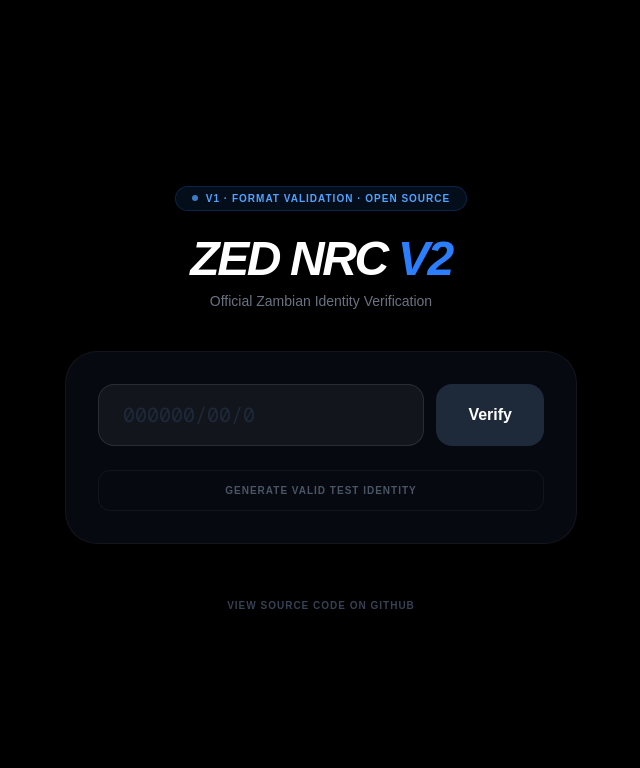
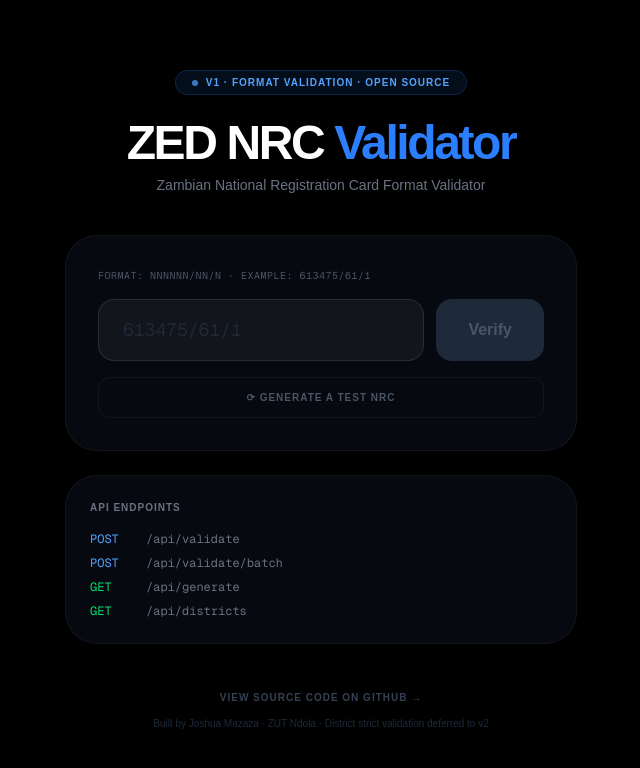
Before and after one commit to THFCMAZ01/zed-nrc-validator, a Next.js app: page / in a window 1280 px wide. Shown: the top 768 px of the page, without its empty margins (319-959 px from the left). Built offline with nearby package versions, Linux system fonts and the light colour scheme.

Commit message:
Update page.tsx

```diff
--- a/src/app/page.tsx
+++ b/src/app/page.tsx
@@ -2,7 +2,9 @@
 
 import { useState } from 'react'
 
-// --- Types ---
+// ─── Local types matching exactly what our API returns ────────────────────────
+// These must match NRCValidationResult in src/types/nrc.types.ts exactly.
+// Do not add fields that the API does not return.
 type NRCSegments = {
   sequence: string
   districtCode: string
@@ -10,13 +12,23 @@ type NRCSegments = {
 }
 
 type ValidationResult =
-  | { valid: true; input: string; segments: NRCSegments; districtName: string; isStrict: boolean }
-  | { valid: false; input: string; error: { code: string; message: string; segment: string }; isStrict: boolean }
+  | { valid: true; input: string; segments: NRCSegments }
+  | { valid: false; input: string; segments?: NRCSegments; error: { code: string; message: string; segment: string } }
 
+// ─── Nationality digit lookup ─────────────────────────────────────────────────
 const NATIONALITY: Record<string, string> = {
   '1': 'Zambian Citizen',
   '2': 'Commonwealth Citizen',
   '3': 'Other Foreign National',
+}
+
+// ─── District code lookup (confirmed codes only) ──────────────────────────────
+// Only 3 codes verified from primary sources.
+// Unknown codes show the raw code — honest, not broken.
+const KNOWN_DISTRICTS: Record<string, string> = {
+  '11': 'Lusaka',
+  '61': 'Ndola',
+  '82': 'Mongu',
 }
 
 export default function Home() {
@@ -25,16 +37,20 @@ export default function Home() {
   const [validating, setValidating] = useState(false)
   const [generating, setGenerating] = useState(false)
 
-  const handleValidate = async () => {
-    const cleanInput = input.trim()
-    if (!cleanInput) return
+  // ─── Validate a specific NRC string ────────────────────────────────────────
+  // Takes the NRC as a parameter instead of reading from state.
+  // This avoids the React state race condition where setInput()
+  // hasn't updated yet when handleValidate runs.
+  const validateNRC = async (nrc: string) => {
+    const cleanNRC = nrc.trim()
+    if (!cleanNRC) return
 
     setValidating(true)
     try {
       const res = await fetch('/api/validate', {
         method: 'POST',
         headers: { 'Content-Type': 'application/json' },
-        body: JSON.stringify({ nrc: cleanInput }),
+        body: JSON.stringify({ nrc: cleanNRC }),
       })
 
       const data = await res.json()
@@ -42,35 +58,48 @@ export default function Home() {
       if (!res.ok) {
         setResult({
           valid: false,
-          input: cleanInput,
-          error: { code: 'API_ERROR', message: data.error || 'Validation failed', segment: 'system' },
-          isStrict: true
+          input: cleanNRC,
+          error: {
+            code: 'API_ERROR',
+            message: data.error || 'Validation failed. Please try again.',
+            segment: 'system',
+          },
         })
       } else {
         setResult(data)
       }
-    } catch (err) {
+    } catch {
+      // Network error — no variable needed, ESLint won't complain
       setResult({
         valid: false,
-        input: cleanInput,
-        error: { code: 'CONN_ERROR', message: 'Check your internet connection', segment: 'network' },
-        isStrict: true
+        input: cleanNRC,
+        error: {
+          code: 'NETWORK_ERROR',
+          message: 'Could not reach the server. Check your connection.',
+          segment: 'network',
+        },
       })
     } finally {
       setValidating(false)
     }
   }
 
+  const handleValidate = () => validateNRC(input)
+
+  // ─── Generate a test NRC then validate it immediately ──────────────────────
+  // Fix: pass the generated NRC directly to validateNRC instead of
+  // calling handleValidate() which would read stale state.
   const handleGenerate = async () => {
     setGenerating(true)
+    setResult(null)
     try {
       const res = await fetch('/api/generate')
       const data = await res.json()
       setInput(data.nrc)
-      // Immediate validation of the generated NRC
-      handleValidate()
-    } catch (e) {
-      console.error("Generation failed")
+      // Pass the NRC directly — don't read from state which hasn't updated yet
+      await validateNRC(data.nrc)
+    } catch {
+      console.error('Generation failed')
     } finally {
       setGenerating(false)
     }
@@ -79,7 +108,7 @@ export default function Home() {
   return (
     <main className="min-h-screen bg-black text-gray-100 flex flex-col items-center justify-center px-4 py-12">
 
-      {/* Header Section */}
+      {/* Header */}
       <div className="w-full max-w-lg text-center mb-10">
         <div className="inline-flex items-center gap-2 bg-blue-500/10 border border-blue-500/20 rounded-full px-4 py-1 mb-6">
           <span className="w-1.5 h-1.5 rounded-full bg-blue-400 animate-pulse" />
@@ -87,28 +116,38 @@ export default function Home() {
             v1 · Format Validation · Open Source
           </span>
         </div>
-        <h1 className="text-5xl font-black tracking-tighter text-white mb-2 italic">
-          ZED NRC <span className="text-blue-500">V2</span>
+        <h1 className="text-5xl font-black tracking-tighter text-white mb-2">
+          ZED NRC <span className="text-blue-500">Validator</span>
         </h1>
-        <p className="text-gray-500 text-sm font-medium">Official Zambian Identity Verification</p>
+        <p className="text-gray-500 text-sm font-medium">
+          Zambian National Registration Card Format Validator
+        </p>
       </div>
 
-      {/* Input Card */}
+      {/* Input card */}
       <div className="w-full max-w-lg bg-gray-900/40 border border-white/5 rounded-[2rem] p-8 backdrop-blur-md">
-        <div className="space-y-6">
+        <p className="text-[10px] text-gray-600 font-mono mb-4 uppercase tracking-wider">
+          Format: NNNNNN/NN/N · Example: 613475/61/1
+        </p>
+        <div className="space-y-4">
           <div className="flex gap-3">
             <input
               type="text"
               value={input}
-              onChange={(e) => setInput(e.target.value)}
+              onChange={(e) => {
+                setInput(e.target.value)
+                setResult(null)
+              }}
               onKeyDown={(e) => e.key === 'Enter' && handleValidate()}
-              placeholder="000000/00/0"
-              className="flex-1 bg-white/5 border border-white/10 rounded-2xl px-6 py-4 text-white font-mono text-xl focus:outline-none focus:ring-2 focus:ring-blue-500/50 transition-all placeholder:text-gray-800"
+              placeholder="613475/61/1"
+              className="flex-1 bg-white/5 border border-white/10 rounded-2xl px-6 py-4 text-white font-mono text-lg focus:outline-none focus:ring-2 focus:ring-blue-500/50 transition-all placeholder:text-gray-800"
+              spellCheck={false}
+              autoComplete="off"
             />
             <button
               onClick={handleValidate}
               disabled={validating || !input.trim()}
-              className="bg-blue-600 hover:bg-blue-500 disabled:bg-gray-800 text-white font-bold px-8 rounded-2xl transition-all active:scale-95"
+              className="bg-blue-600 hover:bg-blue-500 disabled:bg-gray-800 disabled:text-gray-600 text-white font-bold px-8 rounded-2xl transition-all active:scale-95"
             >
               {validating ? '...' : 'Verify'}
             </button>
@@ -119,52 +158,122 @@ export default function Home() {
             disabled={generating}
             className="w-full text-[10px] font-bold text-gray-600 hover:text-white uppercase tracking-widest py-3 border border-white/5 rounded-xl transition-colors"
           >
-            {generating ? 'Rolling Dice...' : 'Generate Valid Test Identity'}
+            {generating ? 'Generating...' : '⟳  Generate a test NRC'}
           </button>
         </div>
       </div>
 
-      {/* Result Display */}
+      {/* Result */}
       {result && (
         <div className={`w-full max-w-lg mt-6 rounded-[2rem] border p-8 transition-all duration-500 ${
-          result.valid ? 'bg-green-500/5 border-green-500/20' : 'bg-red-500/5 border-red-500/20'
+          result.valid
+            ? 'bg-green-500/5 border-green-500/20'
+            : 'bg-red-500/5 border-red-500/20'
         }`}>
           <div className="flex justify-between items-center mb-6">
-            <h3 className={`text-xl font-black italic uppercase ${result.valid ? 'text-green-400' : 'text-red-400'}`}>
-              {result.valid ? 'Passed' : 'Invalid'}
+            <h3 className={`text-xl font-black uppercase ${
+              result.valid ? 'text-green-400' : 'text-red-400'
+            }`}>
+              {result.valid ? '✓ Valid NRC' : '✗ Invalid NRC'}
             </h3>
-            <span className="text-[10px] font-mono text-gray-500">{result.input}</span>
+            <span className="text-[10px] font-mono text-gray-500">
+              {result.input}
+            </span>
           </div>
 
-          {result.valid ? (
-            <div className="grid grid-cols-2 gap-4">
+          {result.valid && (
+            <div className="grid grid-cols-3 gap-3">
               <div className="bg-black/30 rounded-2xl p-4 border border-white/5">
-                <p className="text-[10px] font-bold text-gray-500 uppercase mb-1">District</p>
-                <p className="text-white font-bold">{result.districtName}</p>
+                <p className="text-[10px] font-bold text-gray-500 uppercase mb-1">
+                  Sequence
+                </p>
+                <p className="text-white font-mono font-bold text-sm">
+                  {result.segments.sequence}
+                </p>
               </div>
               <div className="bg-black/30 rounded-2xl p-4 border border-white/5">
-                <p className="text-[10px] font-bold text-gray-500 uppercase mb-1">Type</p>
-                <p className="text-white font-bold">{NATIONALITY[result.segments.nationalityDigit]}</p>
+                <p className="text-[10px] font-bold text-gray-500 uppercase mb-1">
+                  District
+                </p>
+                <p className="text-white font-bold text-sm">
+                  {/* Show name if known, raw code if not — honest, not broken */}
+                  {KNOWN_DISTRICTS[result.segments.districtCode] ?? `Code ${result.segments.districtCode}`}
+                </p>
+              </div>
+              <div className="bg-black/30 rounded-2xl p-4 border border-white/5">
+                <p className="text-[10px] font-bold text-gray-500 uppercase mb-1">
+                  Type
+                </p>
+                <p className="text-white font-bold text-sm">
+                  {NATIONALITY[result.segments.nationalityDigit] ?? 'Unknown'}
+                </p>
               </div>
             </div>
-          ) : (
-            <div className="bg-black/30 rounded-2xl p-4 border border-red-500/10">
-              <p className="text-sm text-red-300 font-medium">{result.error.message}</p>
+          )}
+
+          {!result.valid && (
+            <div className="space-y-3">
+              <div className="bg-black/30 rounded-2xl p-4 border border-red-500/10">
+                <p className="text-sm text-red-300 font-medium leading-relaxed">
+                  {result.error.message}
+                </p>
+              </div>
+              <div className="grid grid-cols-2 gap-3">
+                <div className="bg-black/30 rounded-2xl p-3 border border-white/5">
+                  <p className="text-[10px] font-bold text-gray-500 uppercase mb-1">
+                    Error Code
+                  </p>
+                  <p className="text-red-400 font-mono text-xs">
+                    {result.error.code}
+                  </p>
+                </div>
+                <div className="bg-black/30 rounded-2xl p-3 border border-white/5">
+                  <p className="text-[10px] font-bold text-gray-500 uppercase mb-1">
+                    Segment
+                  </p>
+                  <p className="text-red-400 font-mono text-xs">
+                    {result.error.segment}
+                  </p>
+                </div>
+              </div>
             </div>
           )}
         </div>
       )}
 
-      {/* Footer & Source Link */}
-      <div className="mt-12 text-center">
+      {/* API reference */}
+      <div className="w-full max-w-lg mt-6 bg-gray-900/40 border border-white/5 rounded-[2rem] p-6">
+        <p className="text-[10px] font-bold text-gray-500 uppercase tracking-widest mb-4">
+          API Endpoints
+        </p>
+        <div className="space-y-2 font-mono text-xs">
+          {[
+            { method: 'POST', path: '/api/validate', color: 'text-blue-400' },
+            { method: 'POST', path: '/api/validate/batch', color: 'text-blue-400' },
+            { method: 'GET',  path: '/api/generate',       color: 'text-green-400' },
+            { method: 'GET',  path: '/api/districts',      color: 'text-green-400' },
+          ].map(({ method, path, color }) => (
+            <div key={path} className="flex gap-4 items-center">
+              <span className={`${color} w-10 shrink-0`}>{method}</span>
+              <span className="text-gray-500">{path}</span>
+            </div>
+          ))}
+        </div>
+      </div>
+
+      {/* Footer */}
+      <div className="mt-10 text-center">
         <a
           href="https://github.com/THFCMAZ01/zed-nrc-validator"
           target="_blank"
           rel="noopener noreferrer"
-          className="inline-flex items-center gap-2 text-[10px] font-bold text-gray-700 hover:text-blue-400 uppercase tracking-widest transition-all"
+          className="text-[10px] font-bold text-gray-700 hover:text-blue-400 uppercase tracking-widest transition-all"
         >
-          View Source Code on GitHub
+          View Source Code on GitHub →
         </a>
+        <p className="text-[10px] text-gray-800 mt-2">
+          Built by Joshua Mazaza · ZUT Ndola · District strict validation deferred to v2
+        </p>
       </div>
     </main>
   )
```
